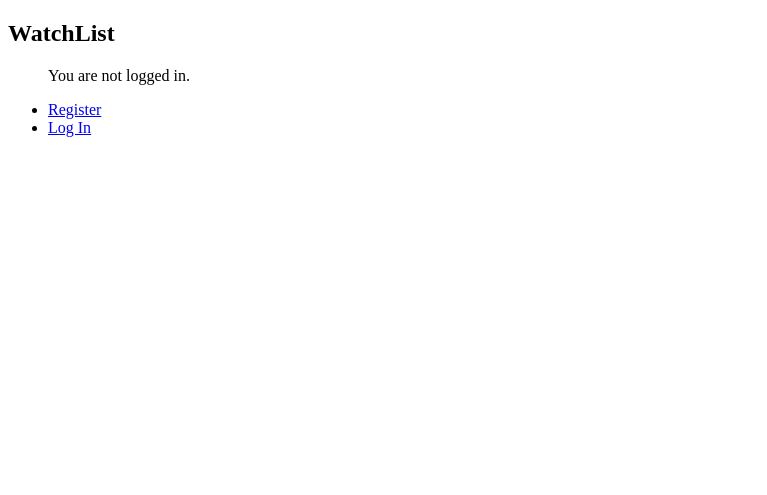
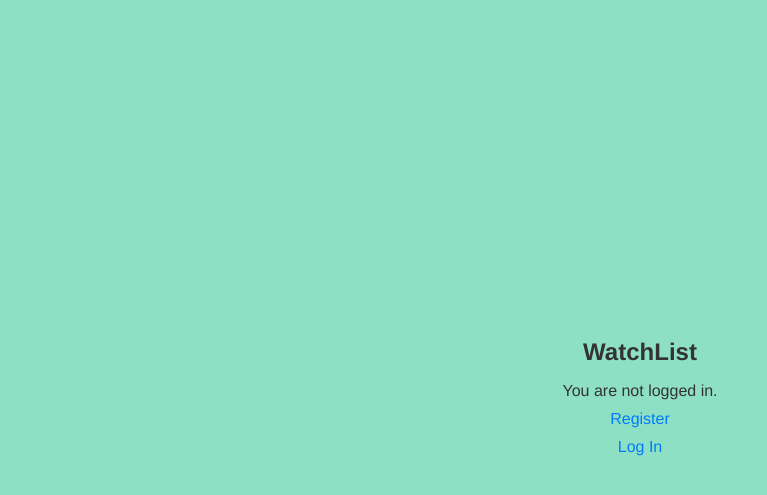
Before and after one commit to sjdoepker/watch-list, a Flask app: page / in a window 1280 px wide. Shown: the top 495 px of the page, without its empty margins (0-767 px from the left). Run offline with Flask 3, Linux system fonts and the light colour scheme.

Commit message:
added basic stylesheet, changed base to index

```diff
--- a/app.py
+++ b/app.py
@@ -53,7 +53,7 @@ def base():
     with app.app_context():
         db.create_all()
 
-    return render_template("base.html")
+    return render_template("index.html")
 
 
 @app.route("/user/register", methods=["POST", "GET"])
--- /dev/null
+++ b/static/style.css
@@ -0,0 +1,43 @@
+body {
+    font-family: 'Helvetica', 'Arial', sans-serif;
+    background-color: #8de0c3; /* Light green background */
+    color: #333;
+    margin: 0;
+    padding: 0;
+    display: flex;
+    justify-content: center;
+    align-items: center;
+    min-height: 100vh;
+    text-align: center;
+}
+
+.container {
+    max-width: 800px;
+    margin: 0 auto;
+    padding: 20px;
+    background-color: #fff;
+    border-radius: 10px;
+    box-shadow: 0 0 10px rgba(0, 0, 0, 0.1);
+}
+
+h1, h2, h3, p {
+    margin: 10px 0;
+}
+
+ul {
+    list-style: none;
+    padding: 0;
+}
+
+li {
+    margin: 10px 0;
+}
+
+a {
+    color: #007bff;
+    text-decoration: none;
+}
+
+a:hover {
+    text-decoration: underline;
+}
--- a/templates/base.html
+++ b/templates/index.html
@@ -1,6 +1,6 @@
 <!doctype html>
-<title>{% block title %}{% endblock %} WatchList</title>
-<!-- <link rel="stylesheet" href="{{ url_for('static', filename='style.css') }}"> -->
+<title>{% block title %}{% endblock %} Welcome to WatchList!</title>
+<link rel="stylesheet" href="{{ url_for('static', filename='style.css') }}">
 <nav>
   <h1>WatchList</h1>
   <ul>
```
